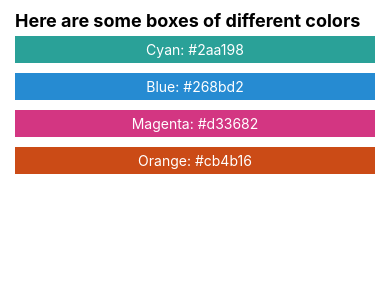
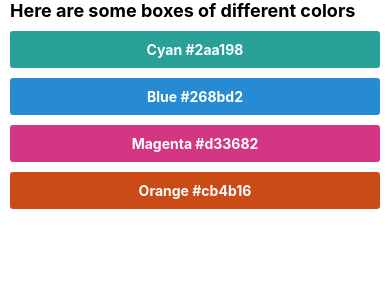
Before and after one commit to xreic/react-native-v2, a React Native app: screen / in a window 390 px wide. Shown: the top 300 px of the page. Built offline with nearby package versions, Linux system fonts and the light colour scheme.

Commit message:
Aligned with solution

```diff
--- a/App.js
+++ b/App.js
@@ -8,14 +8,14 @@ import ColorBox from './components/ColorBox';
 
 const App = () => {
   return (
-    <SafeAreaView style={styles.topFlex}>
+    <SafeAreaView>
       <View
         style={[
           styles.container,
           Platform.OS !== 'ios' && styles.androidContainer,
         ]}
       >
-        <Text style={styles.textHeader}>
+        <Text style={styles.heading}>
           Here are some boxes of different colors
         </Text>
         <ColorBox colorName={'Cyan'} hexCode={'#2aa198'} />
@@ -32,22 +32,23 @@ export default App;
 const { statusBarHeight } = Constants;
 
 const styles = StyleSheet.create({
-  topFlex: {
-    flex: 1,
-  },
-
   container: {
-    flex: 1,
-    paddingVertical: 10,
-    paddingHorizontal: 15,
+    paddingTop: 50,
+    paddingHorizontal: 10,
   },
 
   androidContainer: {
-    marginTop: statusBarHeight,
+    paddingTop: statusBarHeight,
   },
 
-  textHeader: {
+  heading: {
     fontSize: 18,
     fontWeight: 'bold',
+    marginBottom: 10,
+  },
+
+  text: {
+    fontWeight: 'bold',
+    color: 'white',
   },
 });
--- a/components/ColorBox.js
+++ b/components/ColorBox.js
@@ -2,14 +2,14 @@ import React from 'react';
 import { View, Text, StyleSheet } from 'react-native';
 
 const ColorBox = ({ colorName, hexCode }) => {
-  const boxColor = {
+  const colorStyle = {
     backgroundColor: hexCode,
   };
 
   return (
-    <View style={styles.colorsContainer}>
-      <Text style={[styles.colors, boxColor]}>
-        {colorName}: {hexCode}
+    <View style={[styles.box, colorStyle]}>
+      <Text style={styles.text}>
+        {colorName} {hexCode}
       </Text>
     </View>
   );
@@ -18,14 +18,16 @@ const ColorBox = ({ colorName, hexCode }) => {
 export default ColorBox;
 
 const styles = StyleSheet.create({
-  colorsContainer: {
-    marginVertical: 5,
-    alignItems: 'stretch',
+  box: {
+    padding: 10,
+    borderRadius: 3,
+    justifyContent: 'center',
+    alignItems: 'center',
+    marginBottom: 10,
   },
 
-  colors: {
-    padding: 5,
+  text: {
+    fontWeight: 'bold',
     color: 'white',
-    textAlign: 'center',
   },
 });
```
